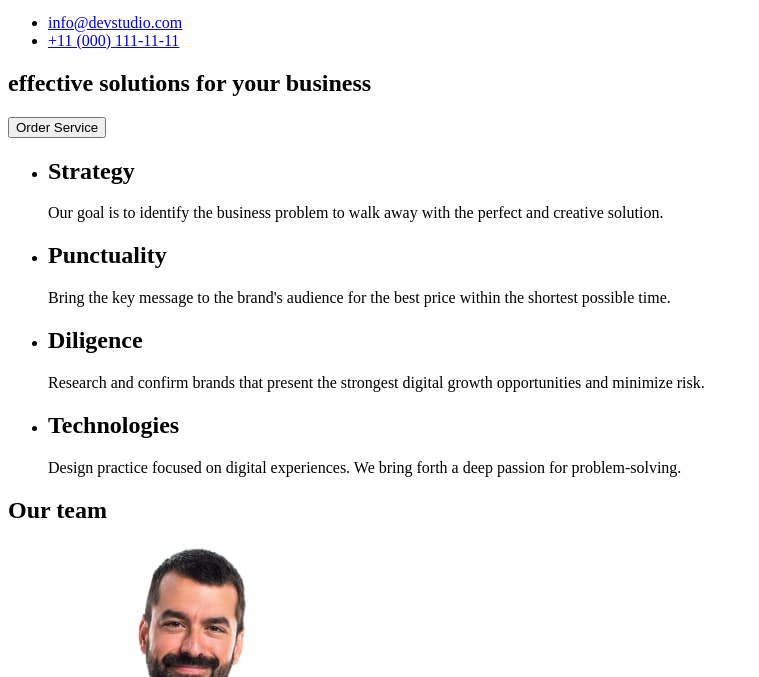
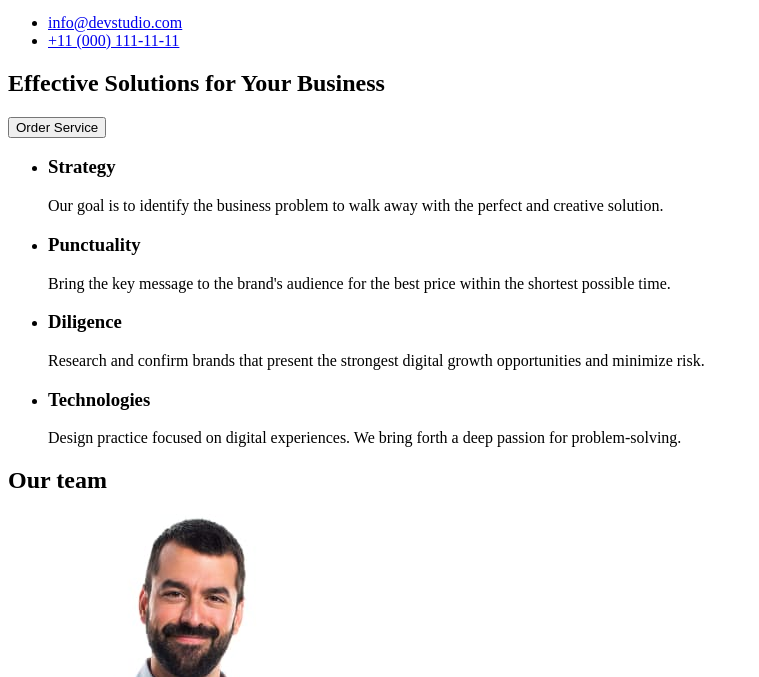
Before and after one commit to chakan22Igor/goit-markup-hw-01, a plain HTML site: page index.html in a window 1280 px wide. Shown: the part 123-800 px from the top of the page, without its empty margins (0-759 px from the left). Drawn offline with Linux system fonts and the light colour scheme.

Commit message:
Fixed some issues

```diff
--- a/index.html
+++ b/index.html
@@ -29,35 +29,36 @@
     <main>
       <!-- hero -->
       <section>
-        <h1>effective solutions for your business</h1>
+        <h1>Effective Solutions for Your Business</h1>
         <button type="button">Order Service</button>
       </section>
       <!-- section1 -->
       <section>
+        <h2 hidden>Benefits</h2>
         <ul>
           <li>
-            <h2>Strategy</h2>
+            <h3>Strategy</h3>
             <p>
               Our goal is to identify the business problem to walk away with the
               perfect and creative solution.
             </p>
           </li>
           <li>
-            <h2>Punctuality</h2>
+            <h3>Punctuality</h3>
             <p>
               Bring the key message to the brand's audience for the best price
               within the shortest possible time.
             </p>
           </li>
           <li>
-            <h2>Diligence</h2>
+            <h3>Diligence</h3>
             <p>
               Research and confirm brands that present the strongest digital
               growth opportunities and minimize risk.
             </p>
           </li>
           <li>
-            <h2>Technologies</h2>
+            <h3>Technologies</h3>
             <p>
               Design practice focused on digital experiences. We bring forth a
               deep passion for problem-solving.
```
